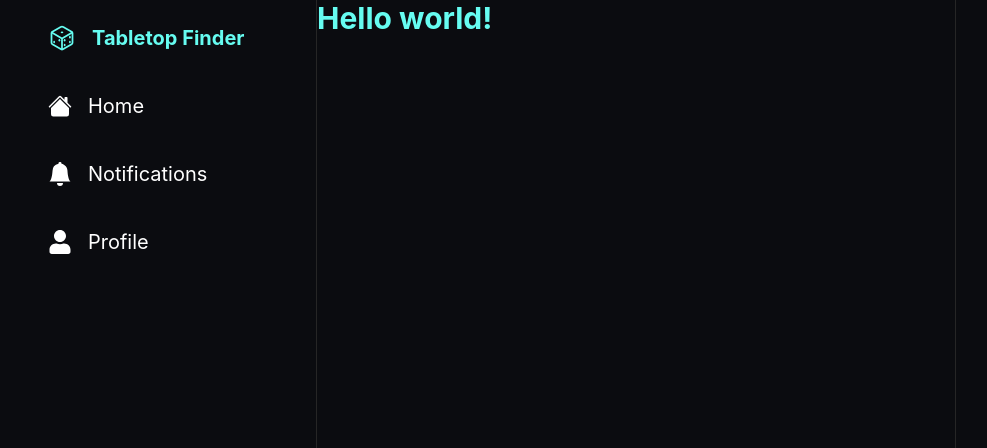
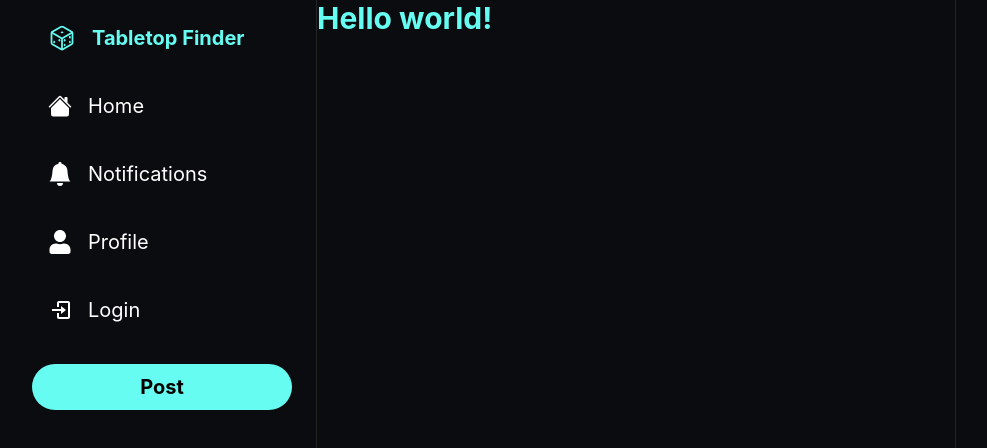
Before and after one commit to vamazzuca/Tabletop-Finder, a React (Create React App) app in the folder client/: page / in a window 1280 px wide. Shown: the top 448 px of the page, without its empty margins (4-991 px from the left). Built offline with nearby package versions, Linux system fonts and the light colour scheme.

Commit message:
Added Post Button

```diff
--- /dev/null
+++ b/client/src/components/postButton.js
@@ -0,0 +1,52 @@
+import {PiPencilLineBold} from "react-icons/pi"
+
+function PostButton() {
+    return (
+        <div>
+            <div className="
+            mt-6
+            lg:hidden
+            rounded-full
+            h-16
+            w-16
+            p-4
+            flex
+            items-center
+            justify-center
+            bg-[#66FCF1]
+            hover:bg-opacity-80
+            transition
+            cursor-pointer">
+                <PiPencilLineBold size={24} color="black"/>
+            </div>
+
+            <div className="
+            mt-6
+            hidden
+            lg:block
+            px-4
+            py-2
+            rounded-full
+            bg-[#66FCF1]
+            hover:bg-opacity-80
+            cursor-pointer
+            transition">
+
+                <p className="
+                hidden
+                lg:block
+                text-center
+                font-bold
+                text-black
+                text-[20px]">
+                    Post
+                </p>
+
+            </div>
+        </div>
+
+    )
+}
+
+
+export default PostButton;
--- a/client/src/components/sidebar.js
+++ b/client/src/components/sidebar.js
@@ -2,6 +2,8 @@ import { BsHouseFill, BsBellFill } from "react-icons/bs"
 import { FaUser } from "react-icons/fa"
 import SidebarTitle from "./sidebarTitle";
 import SidebarTabs from "./sidebarTabs";
+import PostButton from "./postButton";
+import {BiLogIn} from 'react-icons/bi'
 
 function Sidebar() {
     const tabs = [{
@@ -33,6 +35,8 @@ function Sidebar() {
                             label={tab.label}
                             icon={ tab.icon} />
                     ))}
+                    <SidebarTabs onClick={() => { }} icon={BiLogIn} label={"Login"} />
+                    <PostButton/>
                 </div>
             </div>
         </div>
--- a/client/src/components/sidebarTabs.js
+++ b/client/src/components/sidebarTabs.js
@@ -1,4 +1,4 @@
-import {IconType} from 'react-icons'
+
 
 function SidebarTabs({label, href, icon: Icon}) {
     return (
```
